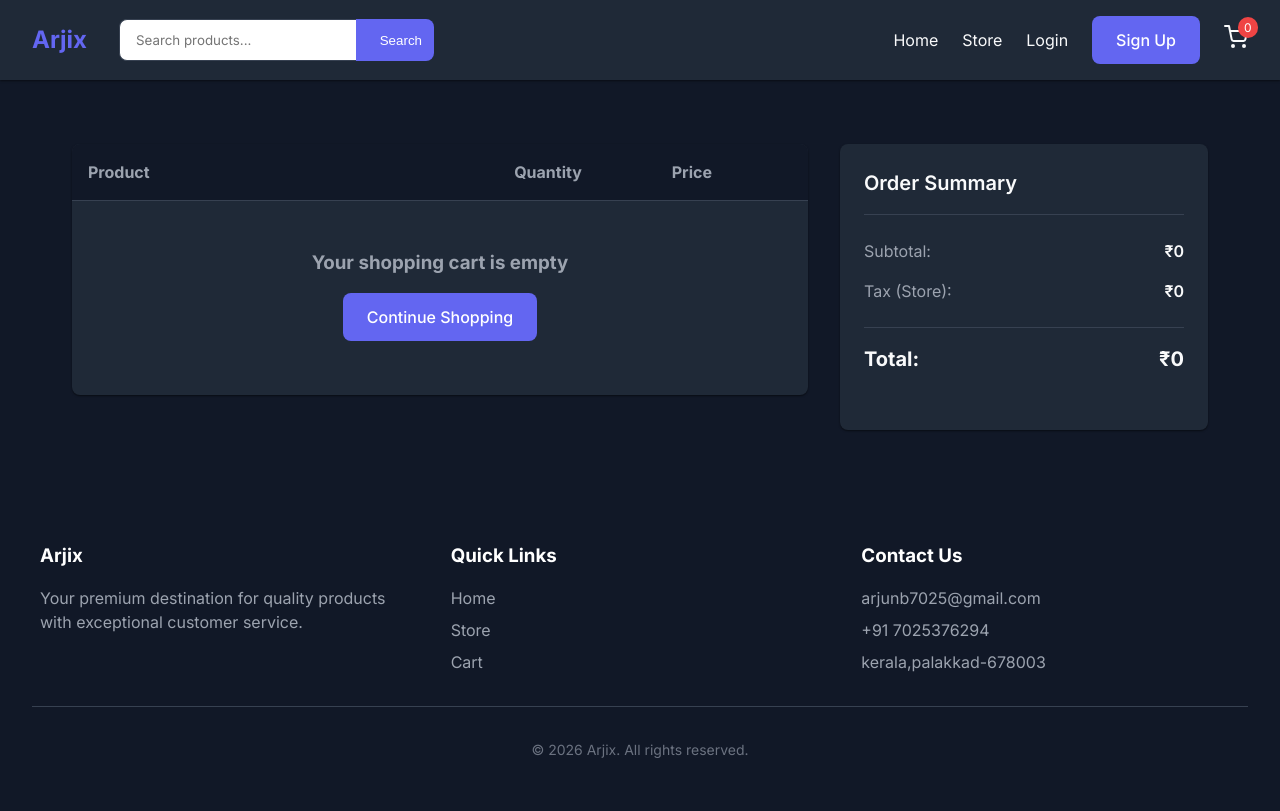
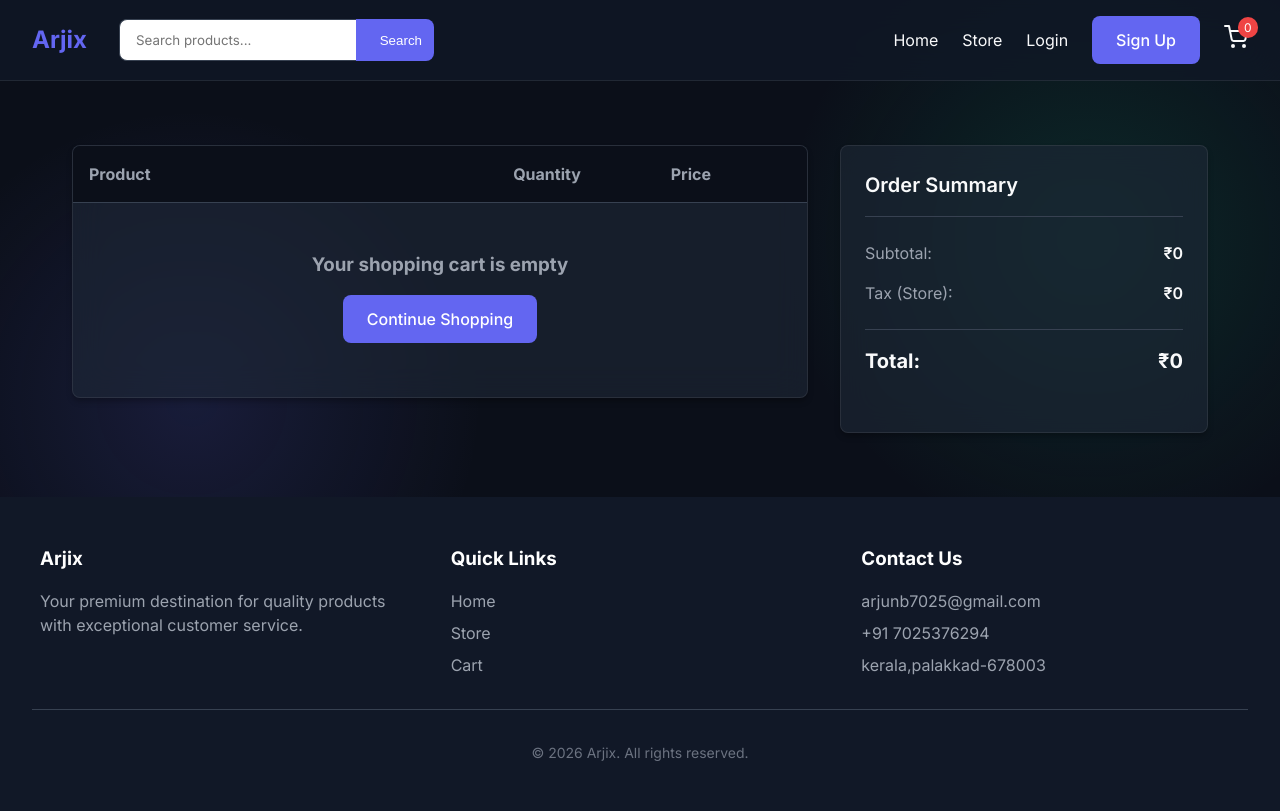
Before and after one commit to arjunbabu9656/ABstores, a Django app: page /cart/ in a window 1280 px wide. Before the commit the page ends 758 px from the top, so only its background shows below. Run offline with Django 5.2, Linux system fonts and the light colour scheme; data that the repository does not hold is empty.

Commit message:
Implement incredible Glassmorphic modern UI and animated mesh gradients

```diff
--- a/ecommerce_project/static/css/style.css
+++ b/ecommerce_project/static/css/style.css
@@ -4,13 +4,14 @@
     --secondary-color: #10B981;
     --text-main: #F9FAFB;
     --text-muted: #9CA3AF;
-    --bg-main: #111827;
-    --bg-card: #1F2937;
+    --bg-main: #0B0F19;
+    --bg-card: rgba(31, 41, 55, 0.6);
+    --glass-border: rgba(255, 255, 255, 0.08);
     --border-color: #374151;
     --error-color: #EF4444;
-    --shadow-sm: 0 1px 2px 0 rgba(0, 0, 0, 0.5);
-    --shadow-md: 0 4px 6px -1px rgba(0, 0, 0, 0.4), 0 2px 4px -1px rgba(0, 0, 0, 0.3);
-    --shadow-lg: 0 10px 15px -3px rgba(0, 0, 0, 0.4), 0 4px 6px -2px rgba(0, 0, 0, 0.3);
+    --shadow-sm: 0 4px 6px -1px rgba(0, 0, 0, 0.3);
+    --shadow-md: 0 10px 15px -3px rgba(0, 0, 0, 0.4);
+    --shadow-lg: 0 20px 25px -5px rgba(0, 0, 0, 0.5);
     --radius-md: 0.5rem;
     --radius-lg: 1rem;
     --transition: all 0.3s ease;
@@ -30,6 +31,10 @@ body {
     font-family: 'Inter', sans-serif;
     color: var(--text-main);
     background-color: var(--bg-main);
+    background-image:
+        radial-gradient(circle at 15% 50%, rgba(99, 102, 241, 0.15), transparent 25%),
+        radial-gradient(circle at 85% 30%, rgba(16, 185, 129, 0.15), transparent 25%);
+    background-attachment: fixed;
     line-height: 1.5;
     display: flex;
     flex-direction: column;
@@ -98,8 +103,10 @@ img {
 
 /* Navbar */
 .navbar {
-    background-color: var(--bg-card);
-    box-shadow: var(--shadow-sm);
+    background-color: rgba(17, 24, 39, 0.75);
+    backdrop-filter: blur(16px);
+    -webkit-backdrop-filter: blur(16px);
+    border-bottom: 1px solid var(--glass-border);
     padding: 1rem 2rem;
     display: flex;
     align-items: center;
@@ -224,12 +231,42 @@ img {
 
 /* Enhancing Hover States */
 .card {
-    transition: transform 0.4s cubic-bezier(0.175, 0.885, 0.32, 1.275), box-shadow 0.4s ease;
+    background: var(--bg-card) !important;
+    backdrop-filter: blur(12px);
+    -webkit-backdrop-filter: blur(12px);
+    border: 1px solid var(--glass-border);
+    transition: transform 0.4s cubic-bezier(0.175, 0.885, 0.32, 1.275), box-shadow 0.4s ease, border-color 0.4s ease;
 }
 
 .card:hover {
     transform: translateY(-8px);
-    box-shadow: var(--shadow-lg);
+    border-color: rgba(99, 102, 241, 0.5);
+    box-shadow: 0 15px 35px -10px rgba(99, 102, 241, 0.4);
+}
+
+/* Animated Gradient Hero Section */
+.hero-animated {
+    background: linear-gradient(135deg, #4f46e5 0%, #7c3aed 50%, #2563eb 100%);
+    background-size: 200% 200%;
+    animation: gradientShift 8s ease infinite;
+    border: 1px solid rgba(255, 255, 255, 0.1);
+    box-shadow: 0 20px 40px -10px rgba(79, 70, 229, 0.4);
+    position: relative;
+    overflow: hidden;
+}
+
+@keyframes gradientShift {
+    0% {
+        background-position: 0% 50%;
+    }
+
+    50% {
+        background-position: 100% 50%;
+    }
+
+    100% {
+        background-position: 0% 50%;
+    }
 }
 
 .btn {
--- a/templates/accounts/dashboard.html
+++ b/templates/accounts/dashboard.html
@@ -6,7 +6,7 @@
     <div style="display: flex; justify-content: space-between; align-items: flex-start; gap: 2rem; flex-wrap: wrap;">
         <!-- Sidebar Menu -->
         <aside
-            style="width: 250px; flex-shrink: 0; background: var(--bg-card); border-radius: var(--radius-md); box-shadow: var(--shadow-sm); padding: 1.5rem;">
+            style="width: 250px; flex-shrink: 0; background: var(--bg-card); backdrop-filter: blur(16px); -webkit-backdrop-filter: blur(16px); border: 1px solid var(--glass-border); border-radius: var(--radius-md); box-shadow: var(--shadow-sm); padding: 1.5rem;">
             <div style="text-align: center; margin-bottom: 2rem;">
                 <div
                     style="width: 80px; height: 80px; background: var(--primary-color); color: white; border-radius: 50%; display: flex; align-items: center; justify-content: center; margin: 0 auto 1rem; font-size: 2rem; font-weight: 700;">
@@ -35,7 +35,7 @@
         <!-- Main Dashboard Content -->
         <main style="flex: 1; min-width: 300px;">
             <div
-                style="background: var(--bg-card); border-radius: var(--radius-md); box-shadow: var(--shadow-sm); padding: 2.5rem;">
+                style="background: var(--bg-card); backdrop-filter: blur(16px); -webkit-backdrop-filter: blur(16px); border: 1px solid var(--glass-border); border-radius: var(--radius-md); box-shadow: var(--shadow-sm); padding: 2.5rem;">
                 <h2
                     style="font-size: 1.75rem; font-weight: 700; margin-bottom: 2rem; border-bottom: 1px solid var(--border-color); padding-bottom: 1rem;">
                     Overview</h2>
--- a/templates/accounts/login.html
+++ b/templates/accounts/login.html
@@ -5,7 +5,7 @@
 <section class="section-content padding-y"
     style="display: flex; justify-content: center; align-items: flex-start; padding: 4rem 0; min-height: 70vh;">
     <div class="card"
-        style="background: var(--bg-card); border-radius: var(--radius-md); box-shadow: var(--shadow-sm); padding: 2.5rem; width: 100%; max-width: 500px;">
+        style="background: var(--bg-card); backdrop-filter: blur(16px); -webkit-backdrop-filter: blur(16px); border: 1px solid var(--glass-border); border-radius: var(--radius-md); box-shadow: var(--shadow-sm); padding: 2.5rem; width: 100%; max-width: 500px;">
         <h2 style="font-size: 1.75rem; font-weight: 700; margin-bottom: 2rem; text-align: center;">Sign In</h2>
 
         <form action="{% url 'login' %}" method="POST">
--- a/templates/accounts/register.html
+++ b/templates/accounts/register.html
@@ -5,7 +5,7 @@
 <section class="section-content padding-y"
     style="display: flex; justify-content: center; align-items: flex-start; padding: 4rem 0; min-height: 70vh;">
     <div class="card"
-        style="background: var(--bg-card); border-radius: var(--radius-md); box-shadow: var(--shadow-sm); padding: 2.5rem; width: 100%; max-width: 600px;">
+        style="background: var(--bg-card); backdrop-filter: blur(16px); -webkit-backdrop-filter: blur(16px); border: 1px solid var(--glass-border); border-radius: var(--radius-md); box-shadow: var(--shadow-sm); padding: 2.5rem; width: 100%; max-width: 600px;">
         <h2 style="font-size: 1.75rem; font-weight: 700; margin-bottom: 2rem; text-align: center;">Create an Account
         </h2>
 
--- a/templates/orders/checkout.html
+++ b/templates/orders/checkout.html
@@ -9,7 +9,7 @@
 
             <main style="flex: 2; min-width: 300px;">
                 <div class="card"
-                    style="background: var(--bg-card); border-radius: var(--radius-md); box-shadow: var(--shadow-sm); padding: 2.5rem; margin-bottom: 2rem;">
+                    style="background: var(--bg-card); backdrop-filter: blur(16px); -webkit-backdrop-filter: blur(16px); border: 1px solid var(--glass-border); border-radius: var(--radius-md); box-shadow: var(--shadow-sm); padding: 2.5rem; margin-bottom: 2rem;">
                     <h3
                         style="font-size: 1.5rem; font-weight: 600; margin-bottom: 2rem; border-bottom: 1px solid var(--border-color); padding-bottom: 1rem;">
                         Shipping Details</h3>
@@ -73,7 +73,7 @@
 
             <aside style="flex: 1; min-width: 300px;">
                 <div class="card"
-                    style="background: var(--bg-card); border-radius: var(--radius-md); box-shadow: var(--shadow-sm); padding: 1.5rem;">
+                    style="background: var(--bg-card); backdrop-filter: blur(16px); -webkit-backdrop-filter: blur(16px); border: 1px solid var(--glass-border); border-radius: var(--radius-md); box-shadow: var(--shadow-sm); padding: 1.5rem;">
                     <h3
                         style="font-size: 1.25rem; font-weight: 600; margin-bottom: 1.5rem; padding-bottom: 1rem; border-bottom: 1px solid var(--border-color);">
                         Order Summary</h3>
--- a/templates/orders/order_complete.html
+++ b/templates/orders/order_complete.html
@@ -2,7 +2,7 @@
 {% block content %}
 <section class="section-content" style="padding: 2rem 0;">
     <div class="card"
-        style="background: var(--bg-card); border-radius: var(--radius-md); box-shadow: var(--shadow-sm); padding: 2.5rem; max-width: 600px; margin: 0 auto; text-align: center;">
+        style="background: var(--bg-card); backdrop-filter: blur(16px); -webkit-backdrop-filter: blur(16px); border: 1px solid var(--glass-border); border-radius: var(--radius-md); box-shadow: var(--shadow-sm); padding: 2.5rem; max-width: 600px; margin: 0 auto; text-align: center;">
         <h2 style="font-size: 1.8rem; margin-bottom: 1rem; color: var(--text-main);">Order Placed Successfully!</h2>
         <p style="margin-bottom: 1.5rem; color: var(--text-muted);">Thank you for your purchase. Your order has been
             received and is being processed.</p>
--- a/templates/store/cart.html
+++ b/templates/store/cart.html
@@ -6,7 +6,7 @@
     <div class="row" style="display: flex; gap: 2rem; flex-wrap: wrap;">
         <main style="flex: 2; min-width: 300px;">
             <div class="card"
-                style="background: var(--bg-card); border-radius: var(--radius-md); box-shadow: var(--shadow-sm); overflow: hidden;">
+                style="background: var(--bg-card); backdrop-filter: blur(16px); -webkit-backdrop-filter: blur(16px); border: 1px solid var(--glass-border); border-radius: var(--radius-md); box-shadow: var(--shadow-sm); overflow: hidden;">
                 <table style="width: 100%; border-collapse: collapse;">
                     <thead style="background: var(--bg-main); border-bottom: 1px solid var(--border-color);">
                         <tr>
@@ -53,10 +53,10 @@
                                 <div
                                     style="display: flex; align-items: center; justify-content: center; gap: 0.5rem; background: var(--bg-main); border-radius: var(--radius-md); padding: 0.25rem;">
                                     <a href="{% url 'remove_cart' cart_item.product.id %}"
-                                        style="padding: 0.25rem 0.5rem; background: var(--bg-card); border-radius: 4px; box-shadow: var(--shadow-sm); text-align: center;">-</a>
+                                        style="padding: 0.25rem 0.5rem; background: var(--bg-card); backdrop-filter: blur(16px); -webkit-backdrop-filter: blur(16px); border: 1px solid var(--glass-border); border-radius: 4px; box-shadow: var(--shadow-sm); text-align: center;">-</a>
                                     <span style="width: 30px; text-align: center; font-weight: 600;">{{ cart_item.quantity }}</span>
                                     <a href="{% url 'add_cart' cart_item.product.id %}"
-                                        style="padding: 0.25rem 0.5rem; background: var(--bg-card); border-radius: 4px; box-shadow: var(--shadow-sm); text-align: center;">+</a>
+                                        style="padding: 0.25rem 0.5rem; background: var(--bg-card); backdrop-filter: blur(16px); -webkit-backdrop-filter: blur(16px); border: 1px solid var(--glass-border); border-radius: 4px; box-shadow: var(--shadow-sm); text-align: center;">+</a>
                                 </div>
                             </td>
                             <td style="padding: 1rem; text-align: right;">
@@ -88,7 +88,7 @@
 
         <aside style="flex: 1; min-width: 300px;">
             <div class="card"
-                style="background: var(--bg-card); border-radius: var(--radius-md); box-shadow: var(--shadow-sm); padding: 1.5rem;">
+                style="background: var(--bg-card); backdrop-filter: blur(16px); -webkit-backdrop-filter: blur(16px); border: 1px solid var(--glass-border); border-radius: var(--radius-md); box-shadow: var(--shadow-sm); padding: 1.5rem;">
                 <h3
                     style="font-size: 1.25rem; font-weight: 600; margin-bottom: 1.5rem; padding-bottom: 1rem; border-bottom: 1px solid var(--border-color);">
                     Order Summary</h3>
--- a/templates/store/index.html
+++ b/templates/store/index.html
@@ -16,7 +16,7 @@
     style="display: grid; grid-template-columns: repeat(auto-fill, minmax(280px, 1fr)); gap: 2rem;">
     {% for product in products %}
     <div class="card"
-        style="background: var(--bg-card); border-radius: var(--radius-md); box-shadow: var(--shadow-md); overflow: hidden; transition: var(--transition);">
+        style="background: var(--bg-card); backdrop-filter: blur(16px); -webkit-backdrop-filter: blur(16px); border: 1px solid var(--glass-border); border-radius: var(--radius-md); box-shadow: var(--shadow-md); overflow: hidden; transition: var(--transition);">
         <a href="{{ product.get_url }}">
             {% if product.images.first %}
             <img src="{{ product.images.first.image.url }}" alt="{{ product.name }}"
@@ -50,7 +50,7 @@
     </div>
     {% empty %}
     <div
-        style="grid-column: 1 / -1; text-align: center; padding: 3rem; background: var(--bg-card); border-radius: var(--radius-md);">
+        style="grid-column: 1 / -1; text-align: center; padding: 3rem; background: var(--bg-card); backdrop-filter: blur(16px); -webkit-backdrop-filter: blur(16px); border: 1px solid var(--glass-border); border-radius: var(--radius-md);">
         <h3 style="color: var(--text-muted); margin-bottom: 1rem;">No products available right now.</h3>
         <p>Check back later for exciting new items.</p>
     </div>
--- a/templates/store/product_detail.html
+++ b/templates/store/product_detail.html
@@ -3,7 +3,7 @@
 
 {% block content %}
 <div class="product-detail"
-    style="background: var(--bg-card); border-radius: var(--radius-md); box-shadow: var(--shadow-sm); padding: 2rem; display: flex; gap: 3rem; flex-wrap: wrap;">
+    style="background: var(--bg-card); backdrop-filter: blur(16px); -webkit-backdrop-filter: blur(16px); border: 1px solid var(--glass-border); border-radius: var(--radius-md); box-shadow: var(--shadow-sm); padding: 2rem; display: flex; gap: 3rem; flex-wrap: wrap;">
     <!-- Product Gallery -->
     <div class="gallery" style="flex: 1; min-width: 300px;">
         <div class="main-image"
@@ -70,7 +70,7 @@
 </div>
 
 <div
-    style="margin-top: 3rem; background: var(--bg-card); border-radius: var(--radius-md); box-shadow: var(--shadow-sm); padding: 2rem;">
+    style="margin-top: 3rem; background: var(--bg-card); backdrop-filter: blur(16px); -webkit-backdrop-filter: blur(16px); border: 1px solid var(--glass-border); border-radius: var(--radius-md); box-shadow: var(--shadow-sm); padding: 2rem;">
     <h3
         style="font-size: 1.5rem; font-weight: 600; border-bottom: 1px solid var(--border-color); padding-bottom: 1rem; margin-bottom: 1.5rem;">
         Customer Reviews</h3>
--- a/templates/store/store.html
+++ b/templates/store/store.html
@@ -6,7 +6,7 @@
     <!-- Sidebar / Filters -->
     <aside class="store-sidebar" style="width: 250px; flex-shrink: 0;">
         <div
-            style="background: var(--bg-card); padding: 1.5rem; border-radius: var(--radius-md); box-shadow: var(--shadow-sm); margin-bottom: 2rem;">
+            style="background: var(--bg-card); backdrop-filter: blur(16px); -webkit-backdrop-filter: blur(16px); border: 1px solid var(--glass-border); padding: 1.5rem; border-radius: var(--radius-md); box-shadow: var(--shadow-sm); margin-bottom: 2rem;">
             <h3
                 style="font-size: 1.125rem; font-weight: 600; margin-bottom: 1rem; border-bottom: 1px solid var(--border-color); padding-bottom: 0.5rem;">
                 Categories</h3>
@@ -32,7 +32,7 @@
             style="display: grid; grid-template-columns: repeat(auto-fill, minmax(250px, 1fr)); gap: 2rem;">
             {% for product in products %}
             <div class="card"
-                style="background: var(--bg-card); border-radius: var(--radius-md); box-shadow: var(--shadow-sm); overflow: hidden; transition: var(--transition);">
+                style="background: var(--bg-card); backdrop-filter: blur(16px); -webkit-backdrop-filter: blur(16px); border: 1px solid var(--glass-border); border-radius: var(--radius-md); box-shadow: var(--shadow-sm); overflow: hidden; transition: var(--transition);">
                 <a href="{{ product.get_url }}">
                     {% if product.images.first %}
                     <img src="{{ product.images.first.image.url }}" alt="{{ product.name }}"
@@ -63,7 +63,7 @@
             </div>
             {% empty %}
             <div
-                style="grid-column: 1 / -1; text-align: center; padding: 3rem; background: var(--bg-card); border-radius: var(--radius-md);">
+                style="grid-column: 1 / -1; text-align: center; padding: 3rem; background: var(--bg-card); backdrop-filter: blur(16px); -webkit-backdrop-filter: blur(16px); border: 1px solid var(--glass-border); border-radius: var(--radius-md);">
                 <h3 style="color: var(--text-muted); margin-bottom: 1rem;">No results found.</h3>
                 <p>Try searching for something else or browse our categories.</p>
             </div>
```
